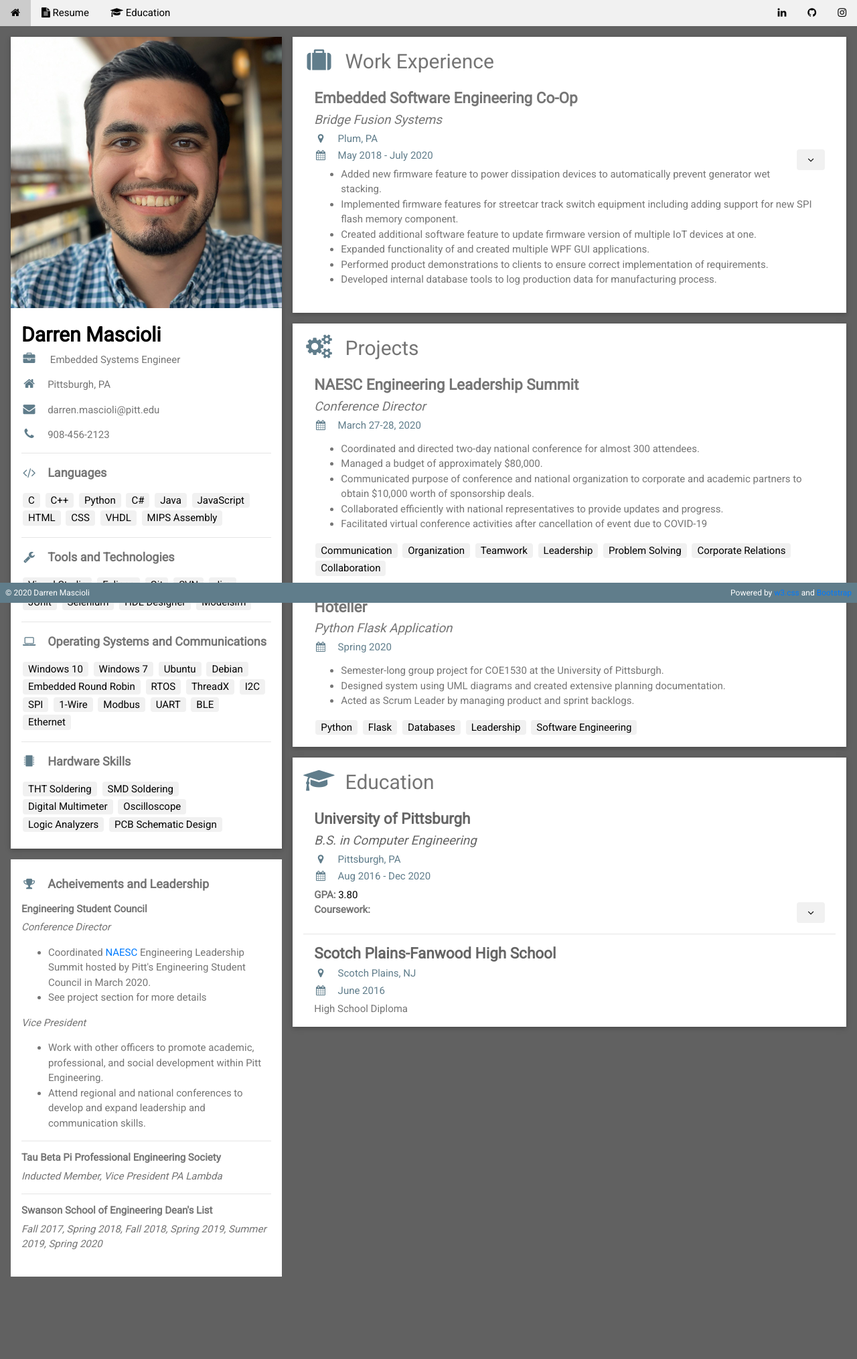
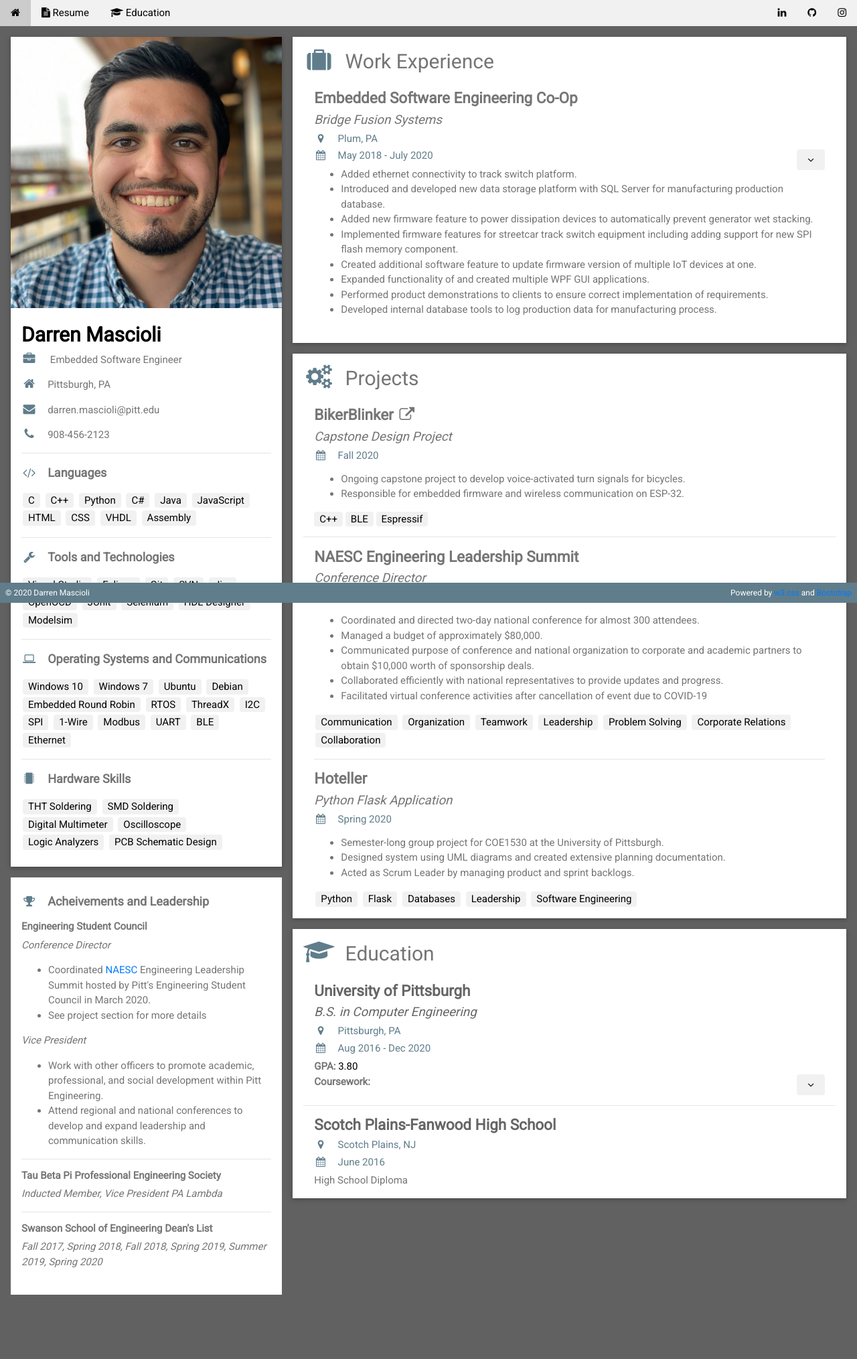
Before and after one commit to dmascioli/dmascioli.github.io, a Jekyll site: the page built from index.html, in a window 1280 px wide. Shown: the whole page at 67% size. Built offline with Jekyll 4.4.1, drawn with Linux system fonts in a browser that asks for light colours; before the commit the page ends 2002 px from its top, so only the background shows below that.

Commit message:
updated resume, made it match homepage

```diff
--- a/_includes/tags/home/languages.html
+++ b/_includes/tags/home/languages.html
@@ -7,4 +7,4 @@
 <span class="w3-tag w3-light-grey w3-round custom-margin">HTML</span>
 <span class="w3-tag w3-light-grey w3-round custom-margin">CSS</span>
 <span class="w3-tag w3-light-grey w3-round custom-margin">VHDL</span>
-<span class="w3-tag w3-light-grey w3-round custom-margin">MIPS Assembly</span>
+<span class="w3-tag w3-light-grey w3-round custom-margin">Assembly</span>
--- a/_includes/tags/home/tools.html
+++ b/_includes/tags/home/tools.html
@@ -3,6 +3,7 @@
 <span class="w3-tag w3-light-grey w3-round custom-margin">Git</span>
 <span class="w3-tag w3-light-grey w3-round custom-margin">SVN</span>
 <span class="w3-tag w3-light-grey w3-round custom-margin">Jira</span>
+<span class="w3-tag w3-light-grey w3-round custom-margin">OpenOCD</span>
 <span class="w3-tag w3-light-grey w3-round custom-margin">JUnit</span>
 <span class="w3-tag w3-light-grey w3-round custom-margin">Selenium</span>
 <span class="w3-tag w3-light-grey w3-round custom-margin">HDL Designer</span>
--- a/css/style.css
+++ b/css/style.css
@@ -1,13 +1,22 @@
-html,body,h1,h2,h3,h4,h5,h6 {font-family: "Roboto", sans-serif}
+html,
+body,
+h1,
+h2,
+h3,
+h4,
+h5,
+h6 {
+  font-family: "Roboto", sans-serif;
+}
 
 span.custom-margin {
-    margin: 2px;
+  margin: 2px;
 }
 
 @media only screen and (max-width: 600px) {
-    span.page-nav {
-      font-size: 0;
-    }
+  span.page-nav {
+    font-size: 0;
+  }
 }
 
 body {
@@ -21,7 +30,6 @@ body {
   width: 100%;
   text-align: center;
 }
-
 
 .course-card {
   min-height: 35vh;
@@ -38,9 +46,18 @@ a.post-links {
 }
 
 .expand-image {
-  transition: .3s;
+  transition: 0.3s;
 }
 .expand-image:hover {
   width: 100%;
-  transition: .3s;
+  transition: 0.3s;
 }
+
+a.project-link {
+  text-decoration: none;
+  color: #757575;
+}
+
+a.project-link:hover {
+  color: darkgray;
+}
--- a/index.html
+++ b/index.html
@@ -36,7 +36,7 @@ permalink: /
                         <br>
                         <h2 class="w3-text-black"><b>Darren Mascioli</b></h2>
                         <p><i class="fa fa-briefcase fa-fw w3-margin-right w3-large w3-text-blue-grey"></i>
-                            Embedded Systems Engineer
+                            Embedded Software Engineer
                         </p>
                         <p><i class="fa fa-home fa-fw w3-margin-right w3-large w3-text-blue-grey"></i>Pittsburgh, PA</p>
                         <p><i
@@ -139,6 +139,9 @@ permalink: /
                         </h6>
                         <div class="overview">
                             <ul>
+                                <li>Added ethernet connectivity to track switch platform.</li>
+                                <li>Introduced and developed new data storage platform with SQL Server for
+                                    manufacturing production database.</li>
                                 <li>Added new firmware feature to power dissipation devices to automatically prevent
                                     generator wet stacking.</li>
                                 <li>Implemented firmware features for streetcar track switch equipment including adding
@@ -166,6 +169,13 @@ permalink: /
                             </ul>
                             <h6><b>Toronto Transit Commission / SSES Rail</b></h6>
                             <ul>
+                                <li>Added ethernet connectivity to track switch platform.</li>
+                                <span class="w3-tag w3-light-grey w3-round">C</span>
+                                <span class="w3-tag w3-light-grey w3-round">ARM - STM32</span>
+                                <li>Introduced and developed new data storage platform with SQL Server for
+                                    manufacturing production database.</li>
+                                <span class="w3-tag w3-light-grey w3-round">SQL</span>
+                                <span class="w3-tag w3-light-grey w3-round">Python</span>
                                 <li>Implemented firmware features for streetcar track switch equipment including
                                     adding support for new SPI flash memory component.</li>
                                 <span class="w3-tag w3-light-grey w3-round">C</span>
@@ -219,6 +229,27 @@ permalink: /
                     <h2 class="w3-text-grey w3-padding-16"><i
                             class="fa fa-gears fa-fw w3-margin-right w3-xxlarge w3-text-blue-grey"></i>Projects
                     </h2>
+                    <div class="w3-container w3-text-grey">
+                        <h4 class="w3-text-grey">
+                            <a href="https://github.com/dmascioli/BikerBlinker" target="_blank"
+                                class="project-link"><b>BikerBlinker</b>
+                                <i class="fa fa-external-link fa-fw w3-margin-right"></i></a></h4>
+                        <h5 class="w3-text-grey"><em>Capstone Design Project</em></h5>
+                        <h6 class="w3-text-blue-grey">
+                            <i class="fa fa-calendar fa-fw w3-margin-right"></i>Fall 2020</h6>
+                        <p class="w3-text-grey">
+                        <ul>
+                            <li>Ongoing capstone project to develop voice-activated turn signals for bicycles.</li>
+                            <li>Responsible for embedded firmware and wireless communication on ESP-32.</li>
+
+
+                        </ul>
+                        <span class="w3-tag w3-light-grey w3-round">C++</span>
+                        <span class="w3-tag w3-light-grey w3-round">BLE</span>
+                        <span class="w3-tag w3-light-grey w3-round">Espressif</span>
+                    </div>
+
+                    <hr>
 
                     <div class="w3-container w3-text-grey">
                         <h4 class="w3-text-grey"><b>NAESC Engineering Leadership Summit</b></h5>
```
Also changed, not shown: 1 other file.
